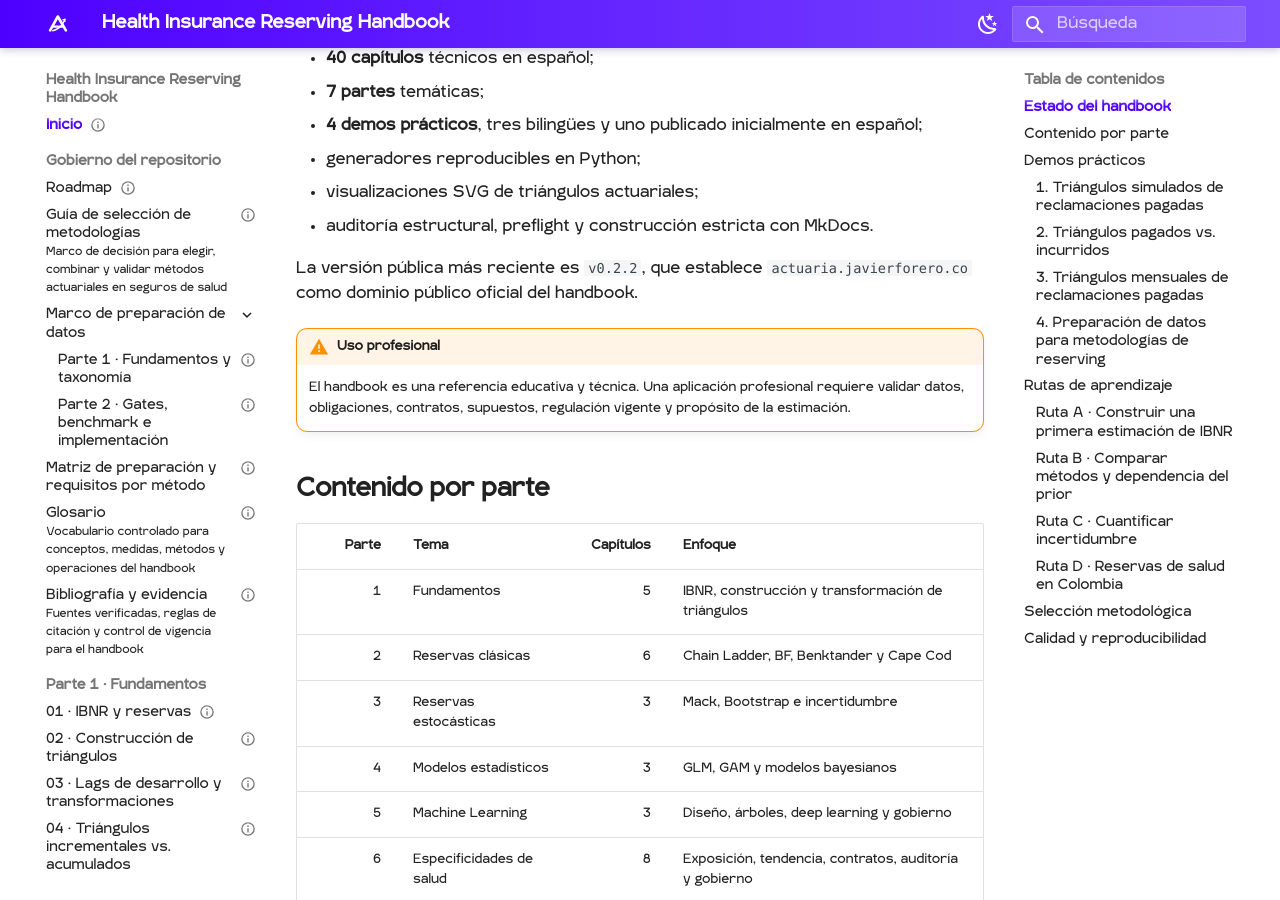
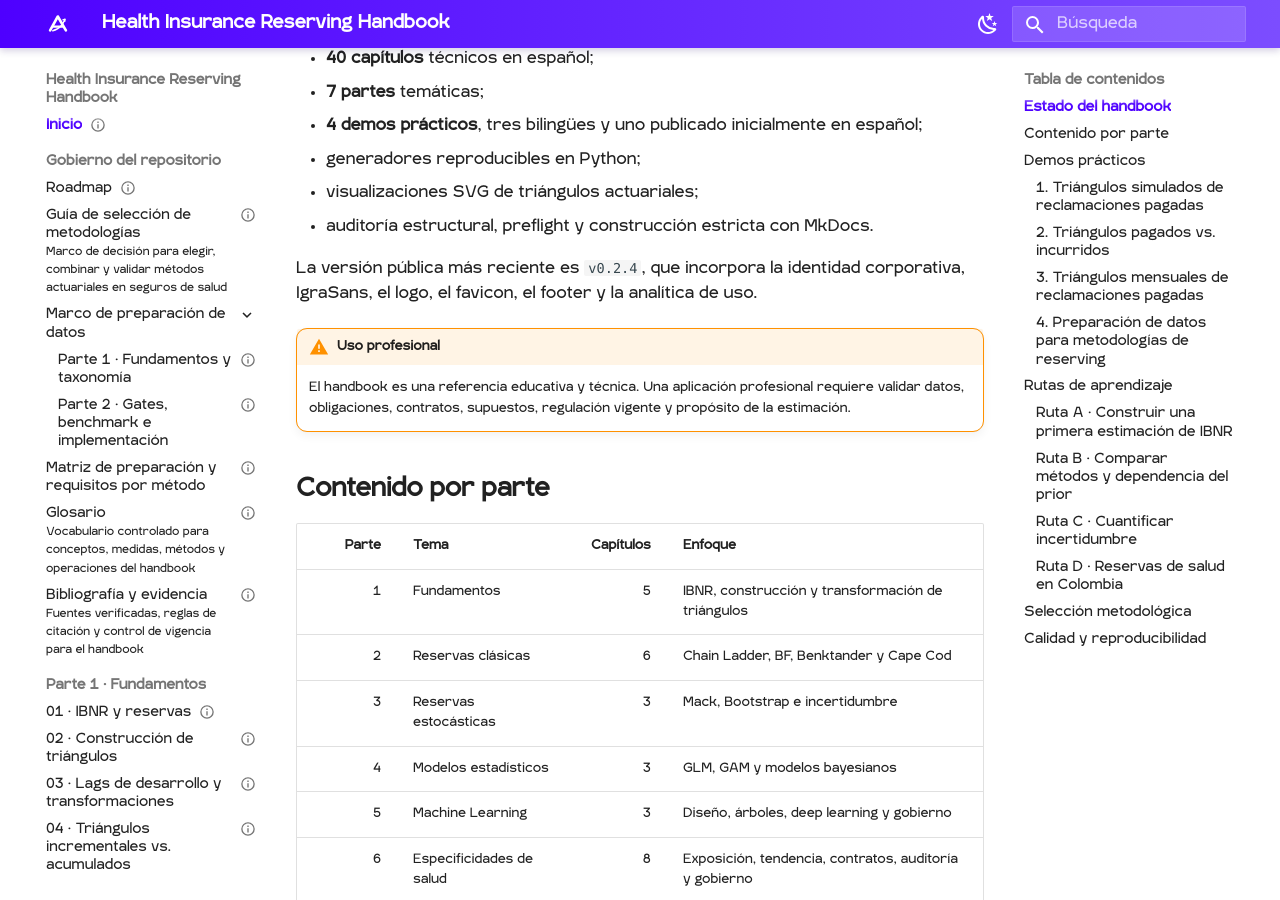
Before and after one commit to jaforero/health-insurance-reserving-handbook, an MkDocs documentation site: the page built from docs/index.md, in a window 1280 px wide and 900 px high, scrolled down 833 px. Built offline with MkDocs 1.6.1 and Material for MkDocs 9.7.7, drawn with Linux system fonts in a browser that asks for light colours.

```diff
--- a/docs/index.md
+++ b/docs/index.md
@@ -5,7 +5,7 @@ chapter: "index"
 part: "repository"
 language: "es"
 status: "draft"
-version: "0.2.2"
+version: "0.2.4"
 last_updated: "2026-07-15"
 ---
 
@@ -39,7 +39,7 @@ El proyecto contiene actualmente:
 - visualizaciones SVG de triángulos actuariales;
 - auditoría estructural, preflight y construcción estricta con MkDocs.
 
-La versión pública más reciente es `v0.2.2`, que establece `actuaria.javierforero.co` como dominio público oficial del handbook.
+La versión pública más reciente es `v0.2.4`, que incorpora la identidad corporativa, IgraSans, el logo, el favicon, el footer y la analítica de uso.
 
 !!! warning "Uso profesional"
     El handbook es una referencia educativa y técnica. Una aplicación profesional requiere validar datos, obligaciones, contratos, supuestos, regulación vigente y propósito de la estimación.
```
Also changed, not shown: CHANGELOG.md (+9 -7 lines), README.md (+2 -2 lines), docs/roadmap.md (+2 -2 lines), 1 other file.
